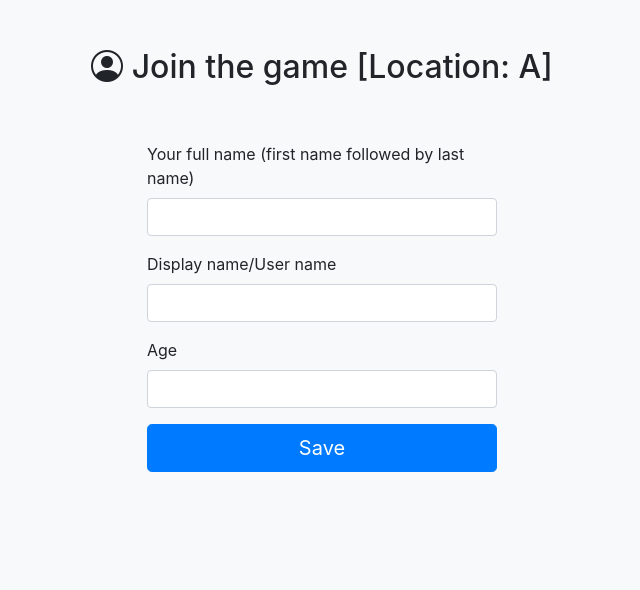
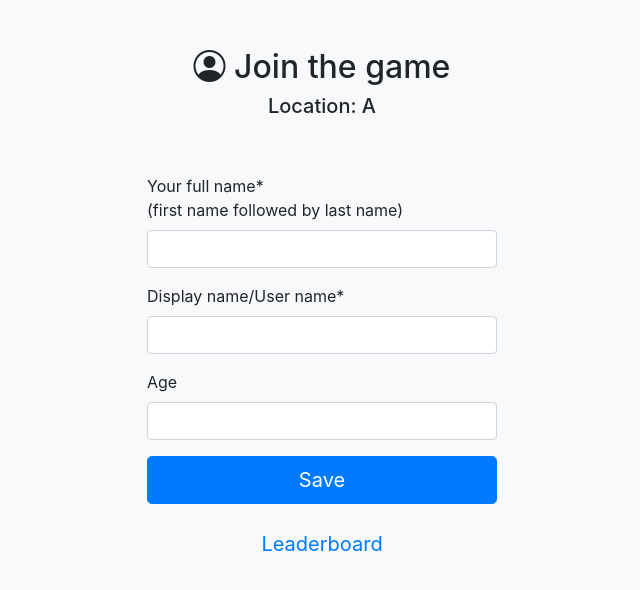
Before and after one commit to Redislabs-Solution-Architects/leaderboard, a Flask app: page / in a window 1280 px wide. Shown: the top 590 px of the page, without its empty margins (318-958 px from the left). Run offline with Flask 2, Linux system fonts and the light colour scheme; parts of the project's set-up code (start-up, migrations or seed data) failed here and were passed over; some libraries are stand-ins or nearby versions.

Commit message:
New changes

```diff
--- a/server.py
+++ b/server.py
@@ -48,7 +48,7 @@ def adduser():
     age = request.form['age']
     username = request.form['username']
     profile = {"name": pname, "username": username, "age": age, "location": location}
-    r.json().set("player:" + username, "$", profile)
+    r.hmset("player:" + username, profile)
     r.sadd("game:1", "player:" + username)
     return redirect(url_for('overview', username=username, location=location))
 
@@ -68,7 +68,7 @@ def leaderboard():
 @sock.route('/player/<username>')
 def playerMetadata(sock, username):
     print(username)
-    profile = r.json().get("player:" + username)
+    profile = r.hgetall("player:" + username)
     name = profile['name']
     location = profile['location']
     while True:
@@ -86,7 +86,7 @@ def getActivePlayers(sock):
         playerList = players[1]
         while cur != 0:
             for p in playerList:
-                profile = r.json().get(p)
+                profile = r.hgetall(p)
                 data = json.dumps({"username": profile['username'], "location": profile['location']})
                 sock.send(data)
             players = r.sscan("game:1", cursor=cur, count=2)
@@ -95,7 +95,7 @@ def getActivePlayers(sock):
 
         if cur == 0 and len(playerList) > 0:
             for p in playerList:
-                profile = r.json().get(p)
+                profile = r.hgetall(p)
                 data = json.dumps({"username": profile['username'], "location": profile['location']})
                 sock.send(data)
         time.sleep(10)
--- a/static/js/demo/player.js
+++ b/static/js/demo/player.js
@@ -6,7 +6,7 @@ function fetchPlayerMetadata() {
     const socket = new WebSocket('ws://' + location.host + '/player/' + username);
     socket.addEventListener('message', ev => {
         data = JSON.parse(ev.data)
-        document.getElementById('playerDetail').innerHTML = data.name +', ['+data.location+']'
-        document.getElementById('score').innerHTML = data.score
+        document.getElementById('playerDetail').innerHTML = data.name +'&nbsp;<span class="badge rounded-pill bg-warning text-dark">'+data.location+'</span>'
+        document.getElementById('score').innerHTML = '<span class="badge rounded-pill bg-warning text-dark">'+data.score+'</span>'
     });
 }
--- a/templates/add-player.html
+++ b/templates/add-player.html
@@ -21,7 +21,8 @@
 
     <div class="container">
       <div class="py-5 text-center">
-        <h2><i class="bi bi-person-circle"></i>&nbsp;Join the game [Location: {{location}}]</h2>
+        <h2><i class="bi bi-person-circle"></i>&nbsp;Join the game </h2>
+        <h5>Location: {{location}}</h5>
       </div>
 
       <div class="row">
@@ -34,7 +35,7 @@
               <div class="col-md-6 mb-3"></div>
 
               <div class="col-md-6 mb-3">
-                <label for="playerName">Your full name (first name followed by last name)</label>
+                <label for="playerName">Your full name* <br/>(first name followed by last name)</label>
                 <input type="text" class="form-control" id="playerName" name="playerName" placeholder="" value="" required>
                 <div class="invalid-feedback">
                   Please provide a valid name.
@@ -44,7 +45,7 @@
               <div class="col-md-6 mb-3"></div>
 
               <div class="col-md-6 mb-3">
-                <label for="username">Display name/User name</label>
+                <label for="username">Display name/User name*</label>
                 <input type="text" class="form-control" id="username" name="username" placeholder="" value="" required>
                 <div class="invalid-feedback">
                   This will be your player name/user name
@@ -64,9 +65,11 @@
                 <input class="btn btn-primary btn-lg btn-block" type = "submit" value="Save">
               </div>
 
-<!--              <div class="col-md-6 mb-3">-->
-<!--                <a class="btn btn-primary btn-lg btn-block" href="/" >All users</a>-->
-<!--              </div>-->
+              <div class="col-md-6 mb-3"></div>
+
+              <div class="col-md-6 mb-3">
+                <a class="btn btn-lg btn-block" href="/leaderboard" >Leaderboard</a>
+              </div>
 
             </div>
 
```
Also changed, not shown: templates/leaderboard.html (+8 -2 lines), templates/overview.html (+6 -1 lines).
